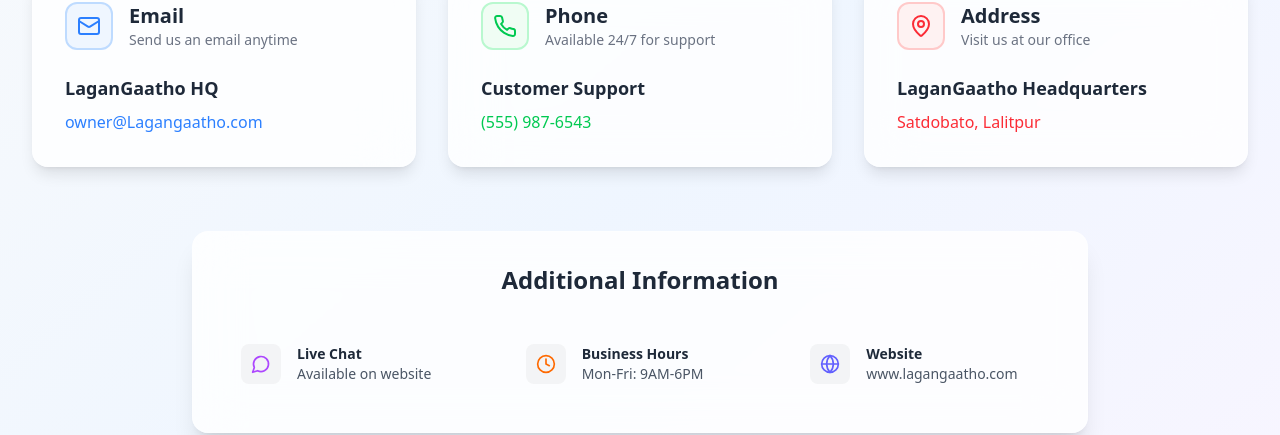
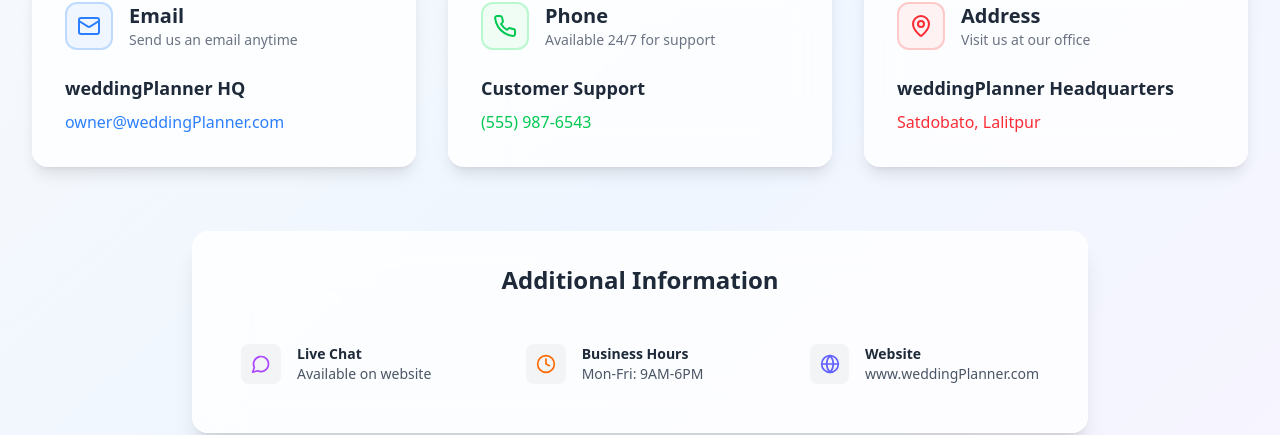
Before and after one commit to rishavadhikari4/planIt_Nepal, a React (Vite) app: page /admin-contact in a window 1280 px wide. Shown: the part 437-872 px from the top of the page. Built offline with nearby package versions, Linux system fonts and the light colour scheme; no server answers; sample sign-in values are in the browser's storage.

Commit message:
added the welcome page and made some changes in the context api

```diff
--- a/src/adminComponent/adminContact.jsx
+++ b/src/adminComponent/adminContact.jsx
@@ -8,8 +8,8 @@
     {
       icon: Mail,
       title: "Email",
-      subtitle: "LaganGaatho HQ",
-      value: "owner@Lagangaatho.com",
+      subtitle: "weddingPlanner HQ",
+      value: "owner@weddingPlanner.com",
       color: "text-blue-500",
       bgColor: "bg-blue-50",
       borderColor: "border-blue-200",
@@ -28,7 +28,7 @@
     {
       icon: MapPin,
       title: "Address",
-      subtitle: "LaganGaatho Headquarters",
+      subtitle: "weddingPlanner Headquarters",
       value: "Satdobato, Lalitpur",
       color: "text-red-500",
       bgColor: "bg-red-50",
@@ -53,7 +53,7 @@
     {
       icon: Globe,
       title: "Website",
-      value: "www.lagangaatho.com",
+      value: "www.weddingPlanner.com",
       color: "text-indigo-500",
     },
   ]
--- a/src/pages/Contact.jsx
+++ b/src/pages/Contact.jsx
@@ -347,7 +347,7 @@
               {/* Why Choose Us */}
               <div className="bg-white/80 backdrop-blur-xl rounded-3xl shadow-2xl border border-white/20 p-8">
                 <h3 className="text-2xl font-bold bg-gradient-to-r from-purple-600 to-pink-600 bg-clip-text text-transparent mb-6">
-                  Why Choose LaganGaatho?
+                  Why Choose weddingPlanner?
                 </h3>
                 <div className="space-y-4">
                   {[
@@ -477,7 +477,7 @@
                     Call Now: (555) 987-6543
                   </a>
                   <a
-                    href="mailto:owner@Lagangaatho.com"
+                    href="mailto:owner@weddingPlanner.com"
                     className="bg-white/20 hover:bg-white/30 backdrop-blur-sm text-white font-semibold py-3 px-6 rounded-xl transition-all duration-300 transform hover:scale-105 text-center"
                   >
                     Send Email
```
